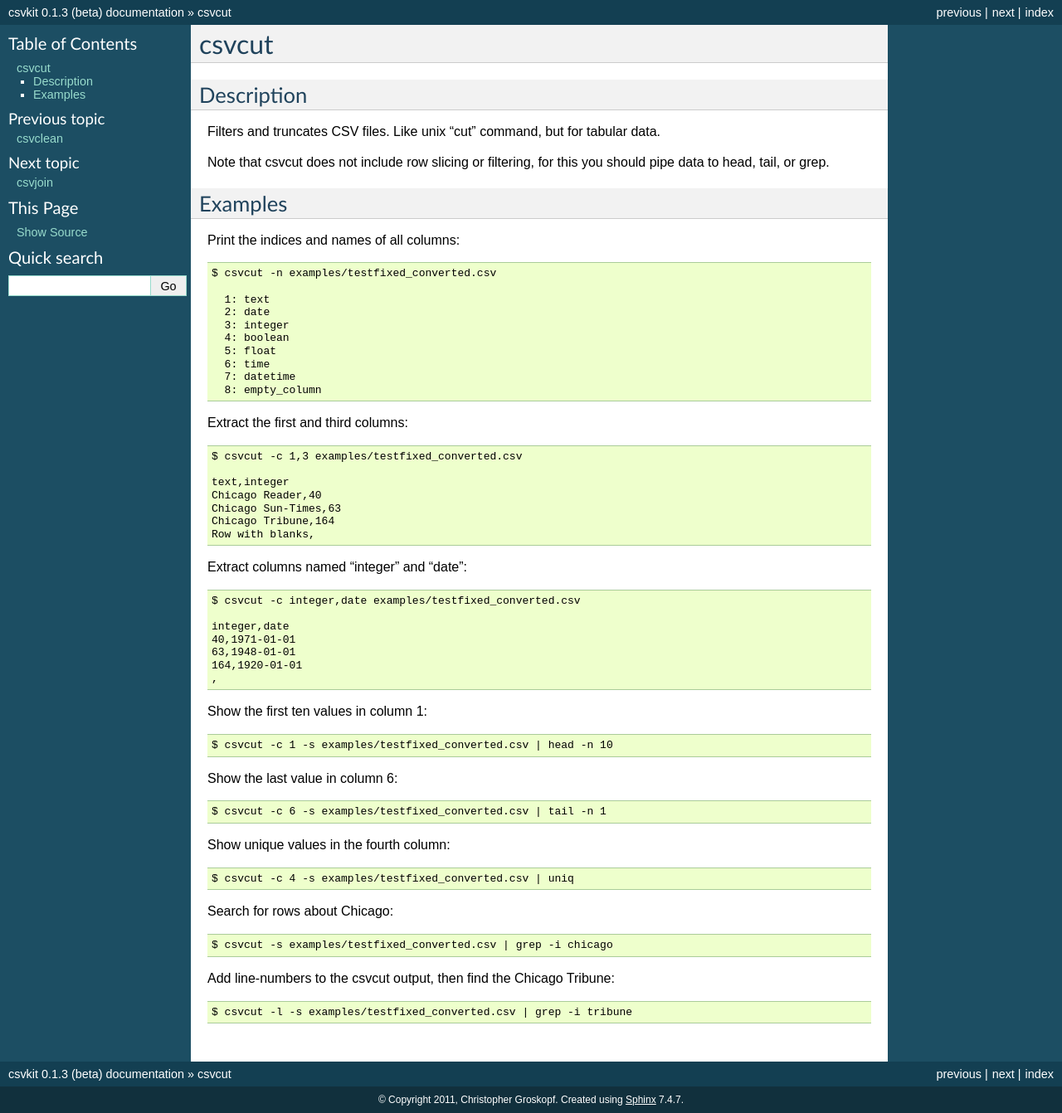
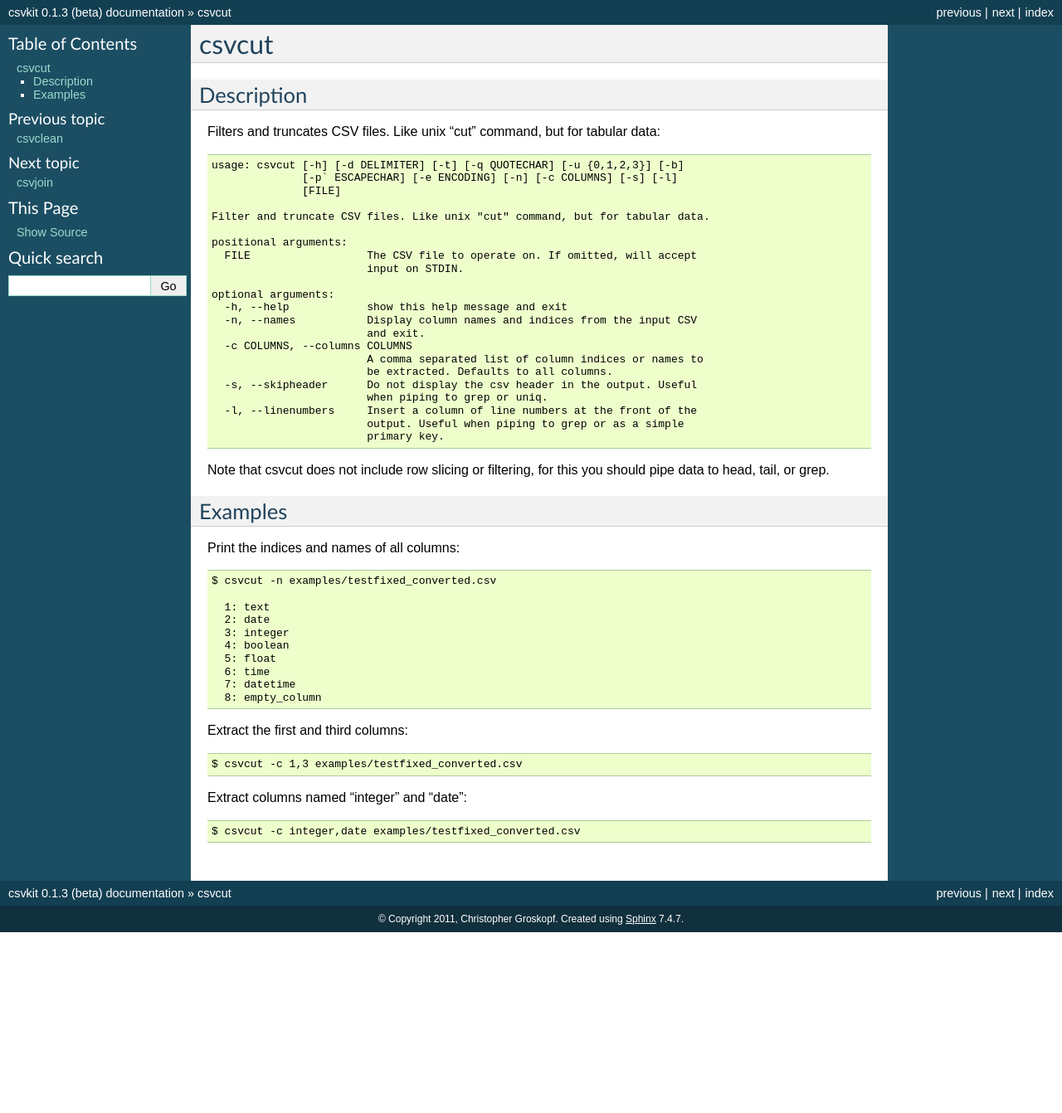
Before and after one commit to wireservice/csvkit, a Sphinx documentation site: the page built from docs/scripts/csvcut.rst, in a window 1280 px wide. Shown: the whole page at 83% size. Built offline with Sphinx 7.4.7, drawn with Linux system fonts in a browser that asks for light colours; pages that are not in the unit, such as notebooks, are missing from menus; after the commit the page ends 1124 px from its top, so only the background shows below that.

Commit message:
Documented csvcut.

```diff
--- a/docs/scripts/csvcut.rst
+++ b/docs/scripts/csvcut.rst
@@ -5,7 +5,30 @@
 Description
 ===========
 
-Filters and truncates CSV files. Like unix "cut" command, but for tabular data.
+Filters and truncates CSV files. Like unix "cut" command, but for tabular data::
+
+    usage: csvcut [-h] [-d DELIMITER] [-t] [-q QUOTECHAR] [-u {0,1,2,3}] [-b]
+                  [-p` ESCAPECHAR] [-e ENCODING] [-n] [-c COLUMNS] [-s] [-l]
+                  [FILE]
+
+    Filter and truncate CSV files. Like unix "cut" command, but for tabular data.
+
+    positional arguments:
+      FILE                  The CSV file to operate on. If omitted, will accept
+                            input on STDIN.
+
+    optional arguments:
+      -h, --help            show this help message and exit
+      -n, --names           Display column names and indices from the input CSV
+                            and exit.
+      -c COLUMNS, --columns COLUMNS
+                            A comma separated list of column indices or names to
+                            be extracted. Defaults to all columns.
+      -s, --skipheader      Do not display the csv header in the output. Useful
+                            when piping to grep or uniq.
+      -l, --linenumbers     Insert a column of line numbers at the front of the
+                            output. Useful when piping to grep or as a simple
+                            primary key.
 
 Note that csvcut does not include row slicing or filtering, for this you should pipe data to head, tail, or grep.
 
@@ -29,38 +52,6 @@
 
     $ csvcut -c 1,3 examples/testfixed_converted.csv
 
-    text,integer
-    Chicago Reader,40
-    Chicago Sun-Times,63
-    Chicago Tribune,164
-    Row with blanks,
-
 Extract columns named "integer" and "date"::
 
     $ csvcut -c integer,date examples/testfixed_converted.csv
-
-    integer,date
-    40,1971-01-01
-    63,1948-01-01
-    164,1920-01-01
-    ,
-
-Show the first ten values in column 1::
-
-    $ csvcut -c 1 -s examples/testfixed_converted.csv | head -n 10
-
-Show the last value in column 6::
-
-    $ csvcut -c 6 -s examples/testfixed_converted.csv | tail -n 1
-
-Show unique values in the fourth column::
-
-    $ csvcut -c 4 -s examples/testfixed_converted.csv | uniq
-
-Search for rows about Chicago::
-
-    $ csvcut -s examples/testfixed_converted.csv | grep -i chicago
-
-Add line-numbers to the csvcut output, then find the Chicago Tribune::
-
-    $ csvcut -l -s examples/testfixed_converted.csv | grep -i tribune
```
